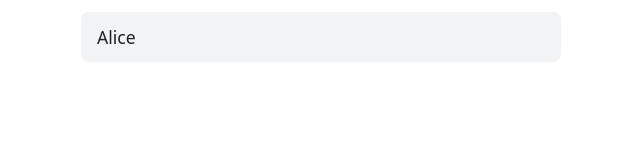
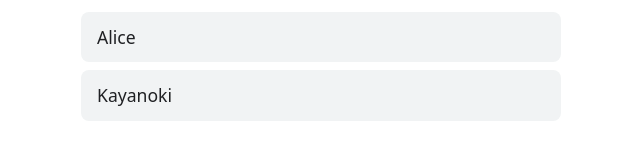
Before and after one commit to gdsc-osaka/react-example, a React (Vite) app: page / in a window 1280 px wide. Shown: the part 164-324 px from the top of the page, without its empty margins (319-959 px from the left). Built offline with nearby package versions, Linux system fonts and the light colour scheme.

Commit message:
feat: add <your-name> to participants

```diff
--- a/src/App.jsx
+++ b/src/App.jsx
@@ -3,6 +3,7 @@ import './App.css'
 function App() {
   const participants = [
     'Alice',
+    'Kayanoki',
   ]
 
   return (
```
Also changed, not shown: 1 other file (tests, documents, lock files or other folders).
